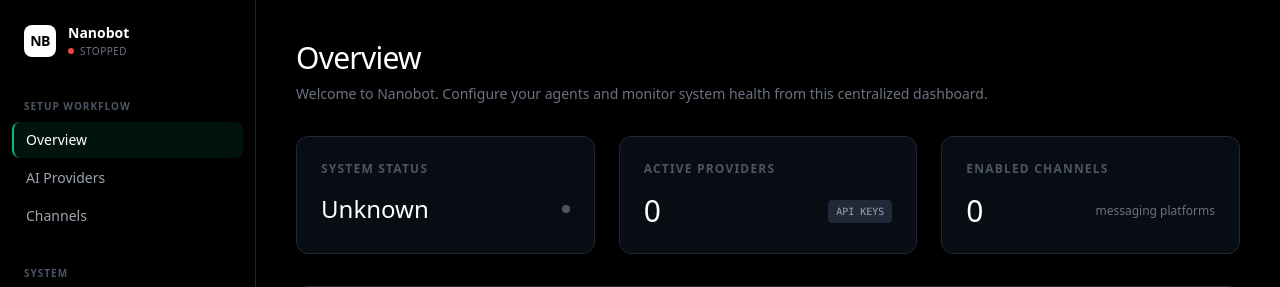
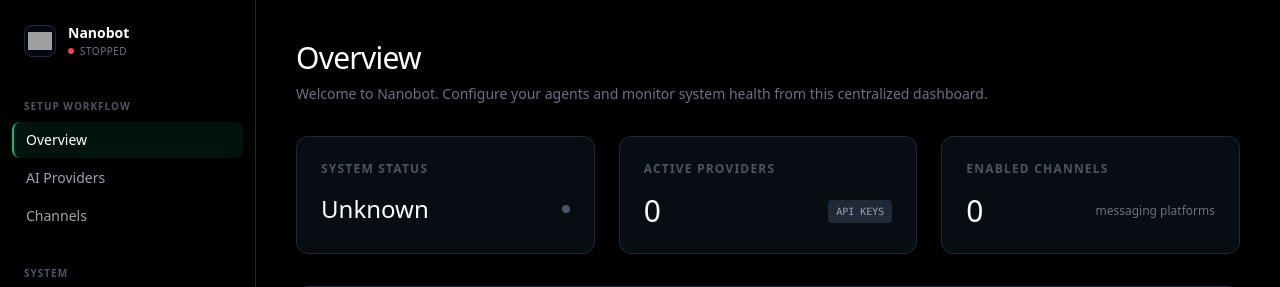
Before and after one commit to madan6557/morneven-nanobot, a Python web app: template templates/index.html in a window 1280 px wide. Shown: the top 287 px of the page. Run offline with Jinja, Linux system fonts and the light colour scheme; the template is opened without the code that fills it, so the values that code supplies are empty; some libraries are stand-ins or nearby versions; grey boxes are pictures that could not be loaded.

Commit message:
fix: add morneven logo favicon to webui

```diff
--- a/templates/index.html
+++ b/templates/index.html
@@ -5,6 +5,8 @@
   <meta charset="UTF-8">
   <meta name="viewport" content="width=device-width, initial-scale=1.0">
   <title>Nanobot</title>
+  <link rel="icon" type="image/png" href="/assets/logo-white.png">
+  <link rel="apple-touch-icon" href="/assets/logo-white.png">
   <script src="https://cdn.tailwindcss.com"></script>
   <script>
     tailwind.config = {
@@ -58,8 +60,8 @@
     <!-- Header -->
     <div class="p-6 flex items-center gap-3">
       <div
-        class="w-8 h-8 bg-white text-black rounded-lg flex items-center justify-center font-bold text-sm tracking-tighter">
-        NB</div>
+        class="w-8 h-8 border border-gray-800 bg-gray-950 rounded-lg flex items-center justify-center">
+        <img src="/assets/logo-white.png" alt="Morneven" class="h-6 w-6 object-contain"></div>
       <div>
         <h1 class="font-semibold text-sm leading-tight">Nanobot</h1>
         <div class="flex items-center gap-1.5 mt-0.5">
```
Also changed, not shown: server.py (+5 -2 lines), img/logo-white.png (added), 1 other file.
